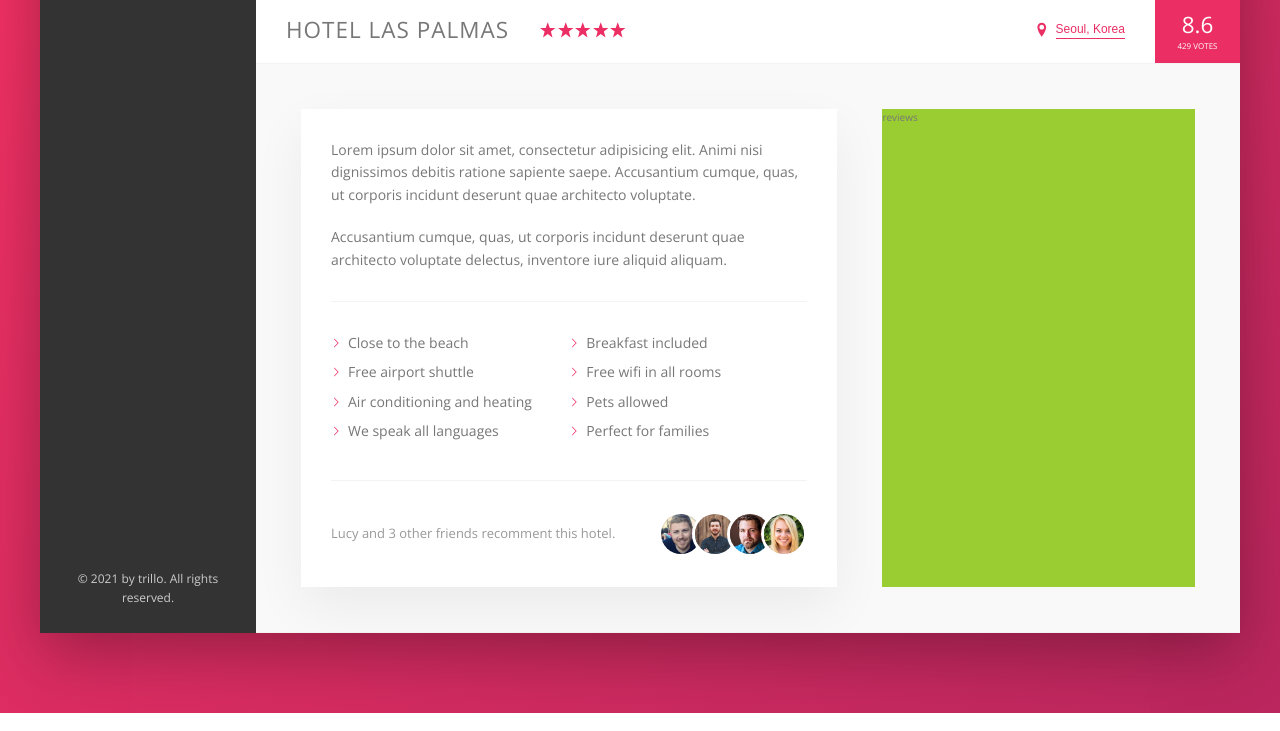
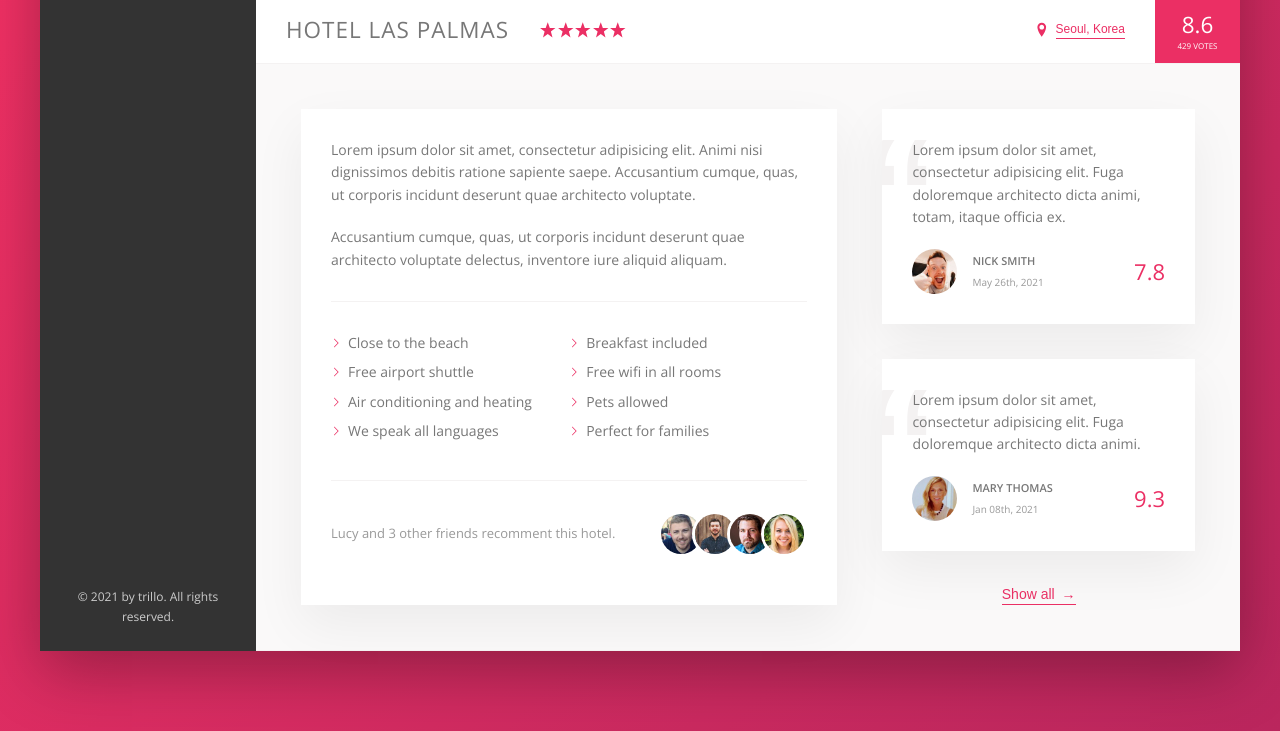
Before and after one commit to Sol-Ahn/udemy-advanced-css, a website: page Trillo/starter/index.html in a window 1280 px wide. Shown: the part 538-1269 px from the top of the page. Drawn offline with nearby package versions, Linux system fonts and the light colour scheme.

Commit message:
Add: user-review section

```diff
--- a/Trillo/starter/index.html
+++ b/Trillo/starter/index.html
@@ -200,7 +200,43 @@
 							</div>
 						</div>
 						<div class="user-reviews">
-							reviews
+							<figure class="review">
+								<blockquote class="review__text">
+									Lorem ipsum dolor sit amet, consectetur adipisicing elit. Fuga
+									doloremque architecto dicta animi, totam, itaque officia ex.
+								</blockquote>
+								<figcaption class="review__user">
+									<img
+										src="img/user-1.jpg"
+										alt="User 1"
+										class="review__photo"
+									/>
+									<div class="review__user-box">
+										<p class="review__user-name">Nick Smith</p>
+										<p class="review__user-date">May 26th, 2021</p>
+									</div>
+									<div class="review__rating">7.8</div>
+								</figcaption>
+							</figure>
+							<figure class="review">
+								<blockquote class="review__text">
+									Lorem ipsum dolor sit amet, consectetur adipisicing elit. Fuga
+									doloremque architecto dicta animi.
+								</blockquote>
+								<figcaption class="review__user">
+									<img
+										src="img/user-2.jpg"
+										alt="User 2"
+										class="review__photo"
+									/>
+									<div class="review__user-box">
+										<p class="review__user-name">Mary Thomas</p>
+										<p class="review__user-date">Jan 08th, 2021</p>
+									</div>
+									<div class="review__rating">9.3</div>
+								</figcaption>
+							</figure>
+							<button class="btn-inline">Show all <span>&rarr;</span></button>
 						</div>
 					</div>
 				</main>
--- a/Trillo/starter/sass/_components.scss
+++ b/Trillo/starter/sass/_components.scss
@@ -275,8 +275,17 @@
 	cursor: pointer;
 	transition: all 0.2s;
 
+	& span {
+		margin-left: 3px;
+		transition: margin-left 0.2s;
+	}
+
 	&:hover {
 		color: var(--color-grey-dark-1);
+
+		span {
+			margin-left: 8px;
+		}
 	}
 
 	&:focus {
@@ -373,3 +382,66 @@
 		}
 	}
 }
+
+//////////////////////////////////////////////////////////
+// REVIEWS
+.review {
+	background-color: #fff;
+	box-shadow: var(--shadow-light);
+	padding: 3rem;
+	margin-bottom: 3.5rem;
+	position: relative;
+	overflow: hidden;
+
+	&__text {
+		margin-bottom: 2rem;
+		z-index: 10;
+		position: relative;
+	}
+
+	&__user {
+		display: flex;
+		align-items: center;
+	}
+
+	&__photo {
+		height: 4.5rem;
+		width: 4.5rem;
+		border-radius: 50%;
+		margin-right: 1.5rem;
+	}
+
+	&__user-box {
+		margin-right: auto;
+	}
+
+	&__user-name {
+		font-size: 1.1rem;
+		font-weight: 600;
+		text-transform: uppercase;
+		margin-bottom: 0.4rem;
+	}
+
+	&__user-date {
+		font-size: 1rem;
+		color: var(--color-grey-dark-3);
+	}
+
+	&__rating {
+		color: var(--color-primary);
+		font-size: 2.2rem;
+		font-weight: 300;
+	}
+
+	&::before {
+		content: "\201C";
+		position: absolute;
+		top: 0;
+		left: -1.5rem;
+		line-height: 1;
+		font-size: 20rem;
+		color: var(--color-grey-light-2);
+		font-family: sans-serif;
+		z-index: 1;
+	}
+}
--- a/Trillo/starter/sass/_layout.scss
+++ b/Trillo/starter/sass/_layout.scss
@@ -36,6 +36,7 @@
 }
 
 .detail {
+	font-size: 1.4rem;
 	display: flex;
 	padding: 4.5rem;
 	background-color: var(--color-grey-light-1);
@@ -43,7 +44,6 @@
 }
 
 .description {
-	font-size: 1.4rem;
 	background-color: #fff;
 	box-shadow: var(--shadow-light);
 	padding: 3rem;
@@ -52,6 +52,9 @@
 }
 
 .user-reviews {
-	background-color: yellowgreen;
 	flex: 1;
+
+	display: flex;
+	flex-direction: column;
+	align-items: center;
 }
```
Also changed, not shown: Trillo/starter/css/style.css.
